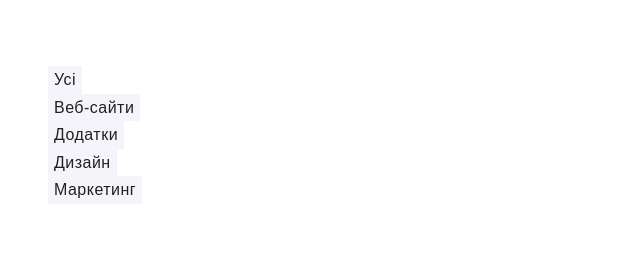
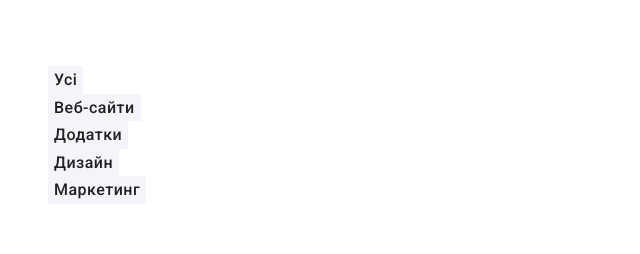
Before and after one commit to katerynazhvanko/goit-markup-hw-02, a plain HTML site: page portfolio.html in a window 1280 px wide. Shown: the part 168-422 px from the top of the page, 0-640 px from the left. Drawn offline with Linux system fonts and the light colour scheme.

Commit message:
hw2 finish

```diff
--- a/css/styles.css
+++ b/css/styles.css
@@ -41,7 +41,7 @@ ul {list-style: none;}
 .team-work{font-size: 16px;line-height: 1.9; text-align: center;letter-spacing: 0.03em;}
 
 /* Портфоліо */
-.filter-button{text-align: center;letter-spacing: 0.03em;cursor: pointer;background-color: #F5F4FA; color:var(--title-text-color); border:none;font-weight: 500; font-size: 16px;line-height: 1.6;}
+.filter-button{text-align: center;letter-spacing: 0.03em;cursor: pointer;background-color: #F5F4FA; color:var(--title-text-color); border:none;font-weight: 500; font-size: 16px;line-height: 1.6;font-family: inherit;}
 .filter-button:hover,.filter-button:focus {background-color: var(--accent);color:#FFFFFF}
 .projects-name{color:var(--title-text-color); font-weight:700;font-size: 18px;line-height: 2; letter-spacing: 0.06em;}
 .projects-mean{color:var(--main-text-color);font-size: 16px;line-height: 1.9; letter-spacing: 0.03em;}
```
